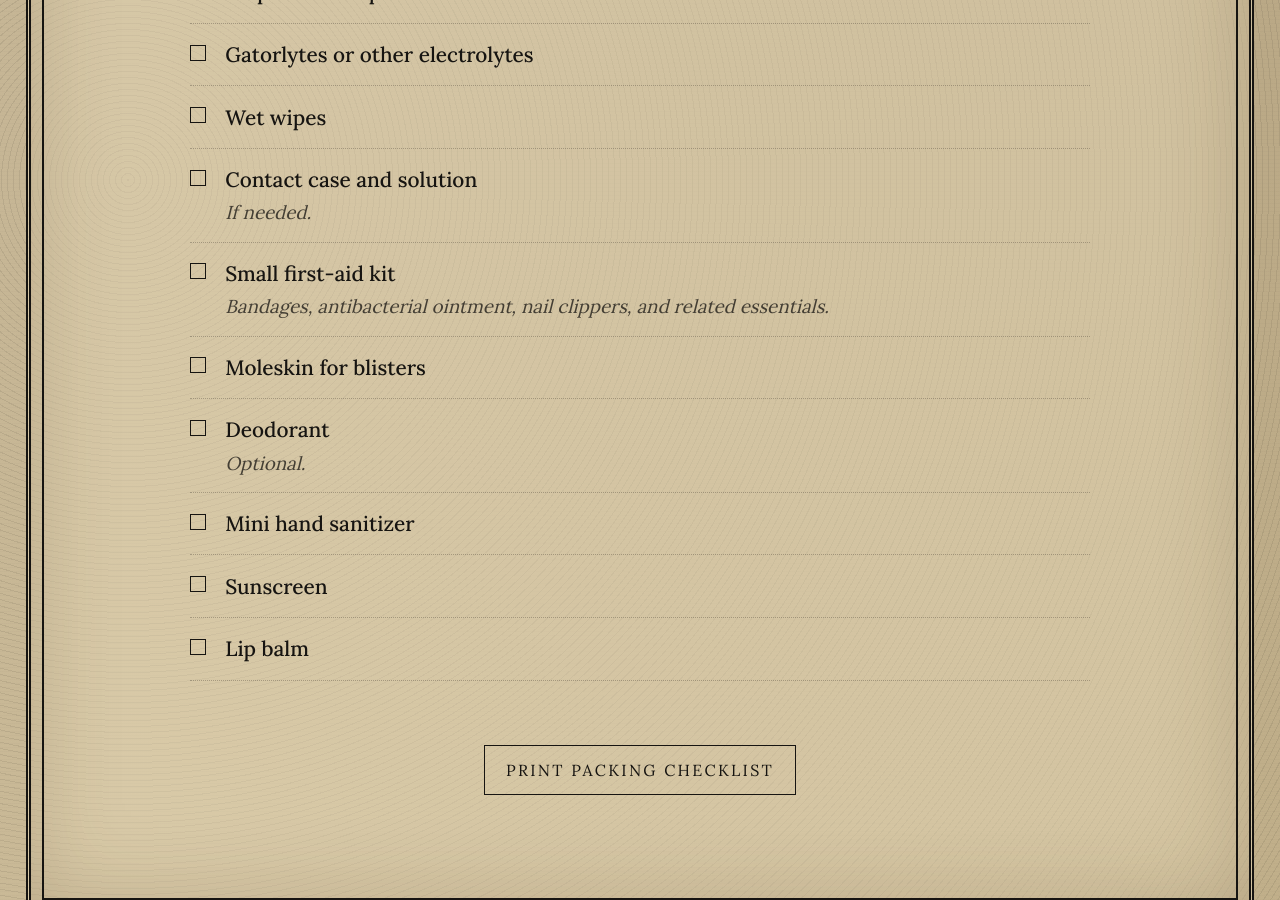
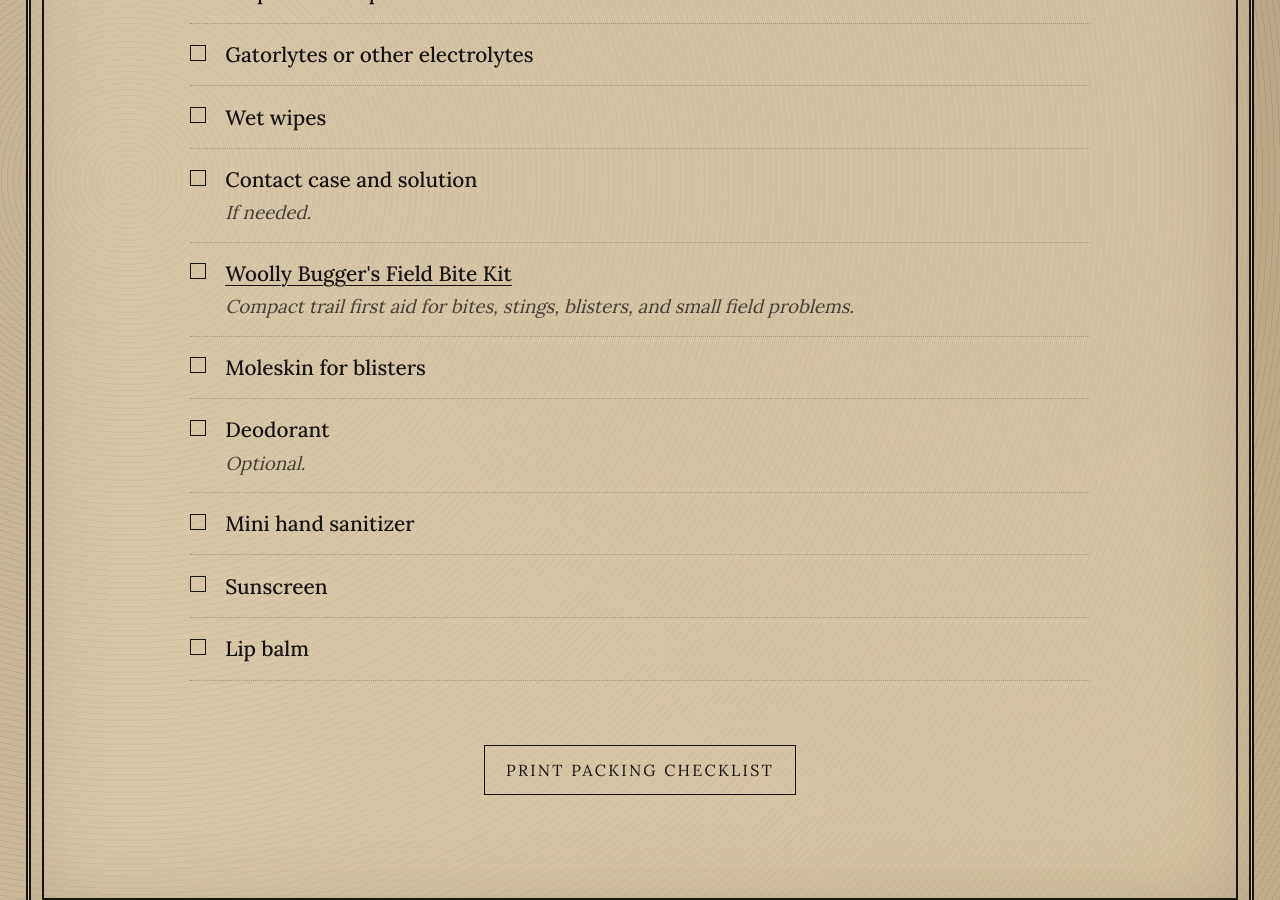
Before and after one commit to kevinkell-y/woollybugger, a Jekyll site: the page built from field-guides/beartooth-gear/index.html, in a window 1280 px wide and 900 px high, scrolled down 5221 px. Built offline with Jekyll 4.4.1, drawn with Linux system fonts in a browser that asks for light colours.

Commit message:
Link Field Bite Kit from gear checklist

```diff
--- a/_data/gear.yml
+++ b/_data/gear.yml
@@ -274,10 +274,11 @@
       link:
       note: If needed.
 
-    - name: Small first-aid kit
+    - name: Woolly Bugger's Field Bite Kit
       weight:
-      link:
-      note: Bandages, antibacterial ointment, nail clippers, and related essentials.
+      link: /products/field-bite-kit/
+      internal: true
+      note: Compact trail first aid for bites, stings, blisters, and small field problems.
 
     - name: Moleskin for blisters
       weight:
--- a/field-guides/beartooth-gear/index.html
+++ b/field-guides/beartooth-gear/index.html
@@ -38,6 +38,14 @@ description: A field-tested packing list for thru-hiking, wayfinding, and tenkar
 
               <div class="gear-item-copy">
                 {% if item.link and item.link != "" %}
+                  {% if item.internal %}
+                    <a
+                      class="gear-item-name"
+                      href="{{ item.link | relative_url }}"
+                    >
+                      {{ item.name }}
+                    </a>
+                  {% else %}
                     <a
                       class="gear-item-name"
                       href="{{ item.link }}"
@@ -46,6 +54,7 @@ description: A field-tested packing list for thru-hiking, wayfinding, and tenkar
                     >
                       {{ item.name }}
                     </a>
+                  {% endif %}
                 {% else %}
                   <span class="gear-item-name">
                     {{ item.name }}
```
Lines whose indentation alone changed are shown as unchanged.
